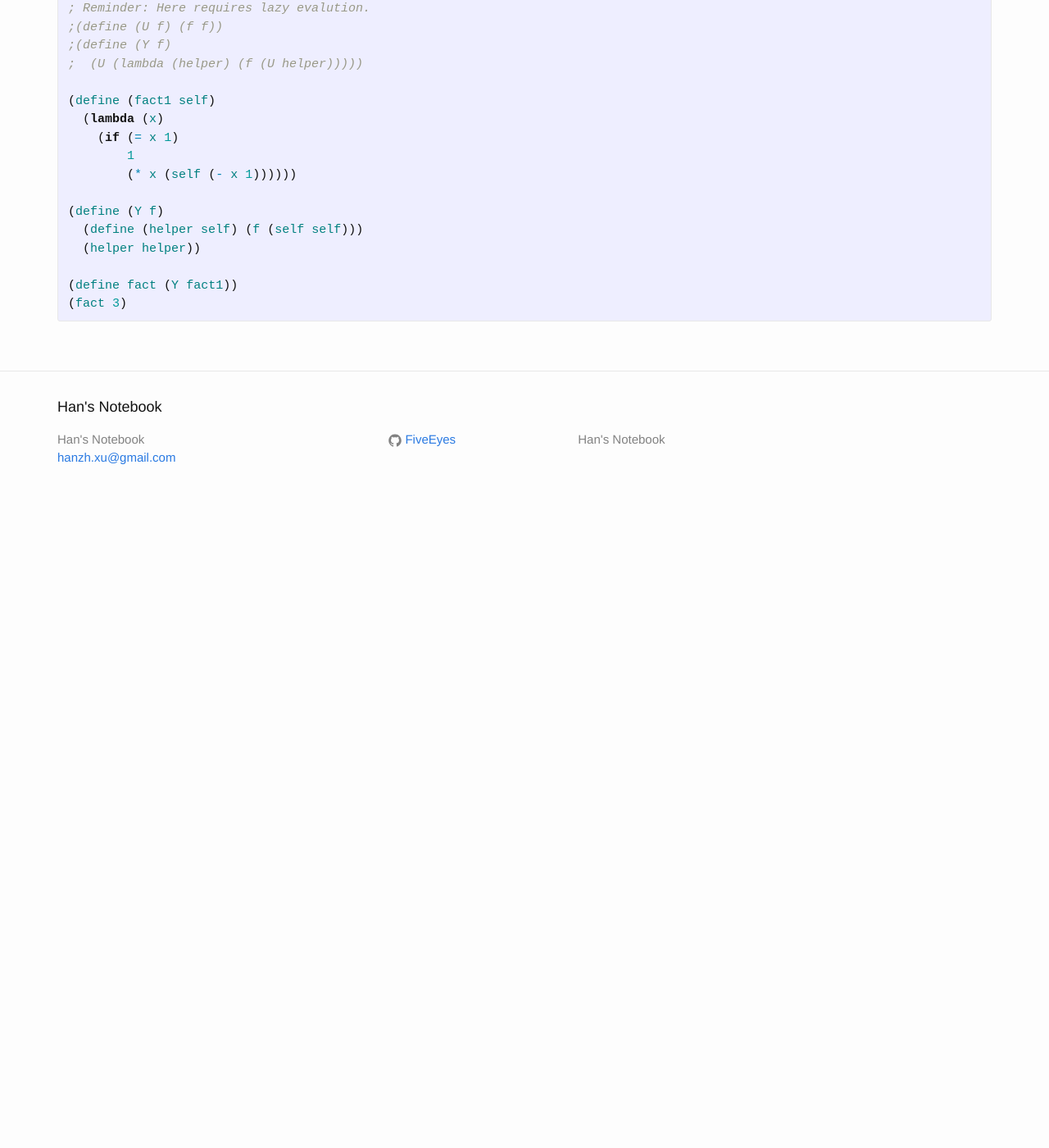
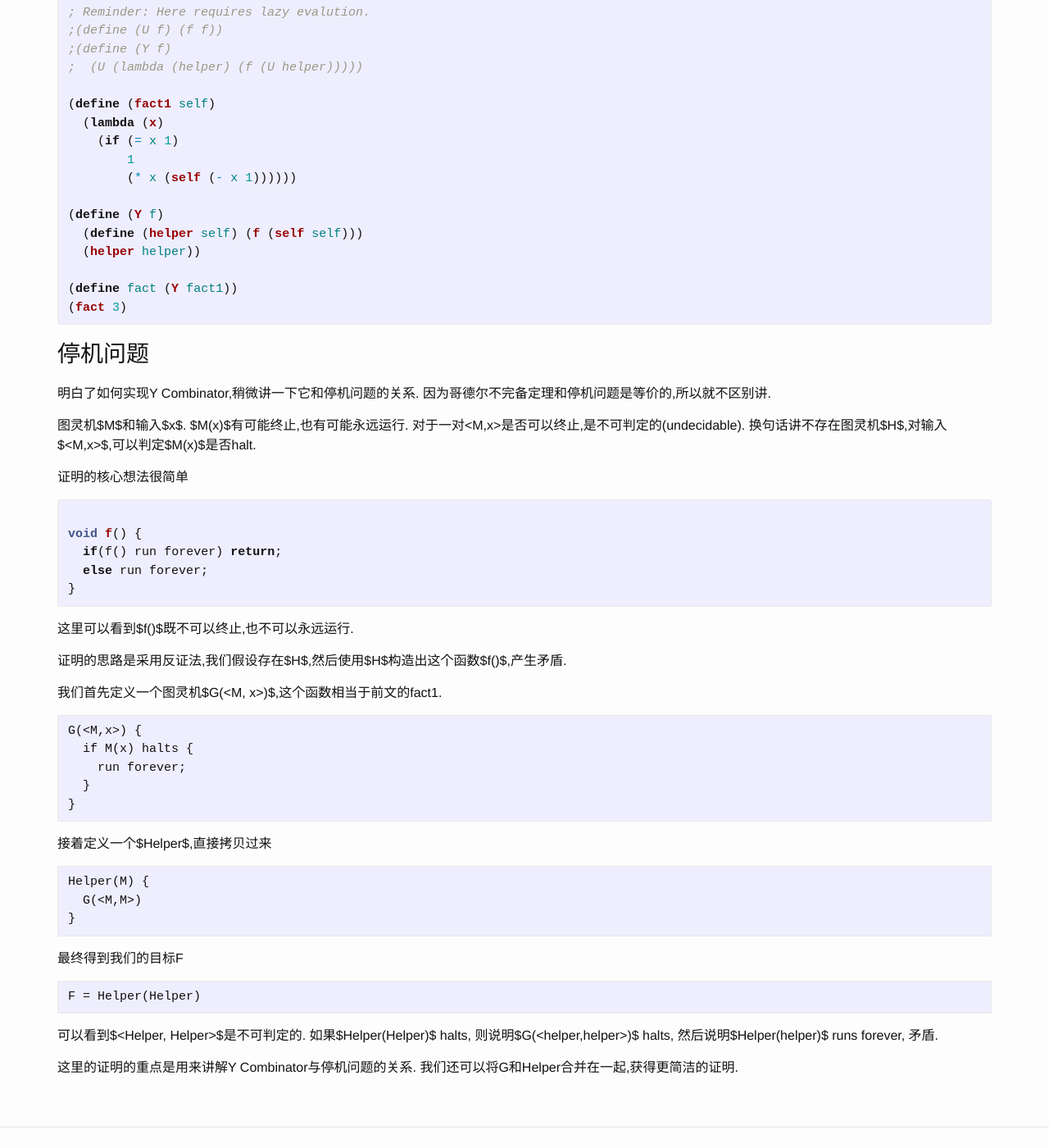
Before and after one commit to FiveEyes/FiveEyes.github.io, a Jekyll site: the page built from _posts/2018-04-07-Y-Combinator.md, in a window 1280 px wide and 1400 px high, scrolled down 2366 px. Shown: the whole window at 82% size. Built offline with Jekyll 4.4.1, drawn with Linux system fonts in a browser that asks for light colours; before the commit the page ends 2996 px from its top, so only the background shows below that; some of the changed text lies outside the part shown.

Commit message:
Update 2018-04-07-Y-Combinator.md

````diff
--- a/_posts/2018-04-07-Y-Combinator.md
+++ b/_posts/2018-04-07-Y-Combinator.md
@@ -25,12 +25,12 @@ void f() {
 
 然而这个问题一个技术核心就是,不能使用递归结构来构造函数,简单讲就是一个函数必须先定义再调用,不能在定义内部调用自身. 那么Y Combinator就是用来解决这个问题的技术.
 
-因为对哲学兴趣不大,所以纯粹从技术的角度来讲解如何实现Y Combinator.
+这里纯粹从技术的角度来讲解如何实现Y Combinator.
 
 ## 介绍Y Combinator
 
 遵循Y Combinator的惯例,我们使用fact来做演示. 首先写一个最简单版本,既然不允许调用,那么就把自己作为参数传进去.
-{% highlight lisp %}
+{% highlight Racket %}
 ; fact self x = if x == 1 then 1 else fact (x - 1)
 ; fact0 self x = if x == 1 then 1 else self self (x - 1)
 ; fact = fact0 fact0
@@ -46,7 +46,7 @@ void f() {
 (fact 3)
 {% endhighlight %}
 这个版本倒没什么问题,但我们希望把最后一行的((self self) (- x 1))变成(self (- x 1)). 也就是说我们希望传进来的self是fact而非fact0
-{% highlight lisp %}
+{% highlight Racket %}
 ; fact1 self x = if x == 1 then 1 else self (x - 1)
 ; fact = fact1 fact
 (define (fact1 self)
@@ -74,12 +74,12 @@
 
 我们观察一下fact0的特点.
   * 首先, fact0是一个函数到函数的映射.
-  * 其次, 至始至终, 他永远只用到了fact0 -> fact这一对映射.
+  * 其次, 至始至终, 他永远只用到了```fact0 -> fact```这一对映射.
 
-换句话讲,我们可以实现一个假的fact0,只需要让他满足fact0 -> fact这个映射就可以了.现在我们称这个函数叫```helper```,我们的目标是实现```fact = helper helper```.
+换句话讲,我们可以实现一个假的```fact0```,只需要让他满足```fact0 -> fact```这个映射就可以了.现在我们称这个函数叫```helper```,我们的目标是实现```fact = helper helper```.
 
 接下来的工作就简单了,
-helper的参数是helper, 他需要返回fact, 而刚好```fact = helper helper```. 然后我们得到了```helper self = self self```. 这个是错的, 因为这个相当于```f x = f x```.
+```helper```的参数是```helper```, 他需要返回```fact```, 而刚好```fact = helper helper```. 然后我们得到了```helper self = self self```. 这个是错的, 因为这个相当于```f x = f x```.
 
 这时候我们发现题目里还有一个叫```fact1```的没有用到, 而刚好```fact = fact1 (helper helper)```. 这次终于对了,其实是我用玄学凑出来的,2333.
 
@@ -87,7 +87,7 @@
 ```
 helper self = fact1 (self self)
 ```
-这个函数满足了 fact = helper helper的需求,如果仔细观察,会发现这一步其实讲递归嵌套了进去,所以这里需要lazy evaluation才可以正常运行. 否则(self self)会无限递归
+这个函数满足了```fact = helper helper```的需求,如果仔细观察,会发现这一步其实讲递归嵌套了进去,所以这里需要lazy evaluation才可以正常运行. 否则```(self self)```会无限递归
 
 那么接下来最简单的一步
 ```
@@ -95,7 +95,7 @@ fact = helper helper
 ```
 
 最终代码:
-{% highlight lisp %}
+{% highlight Racket %}
 #lang lazy
 ; Reminder: Here requires lazy evalution.
 ;(define (U f) (f f))
@@ -115,3 +115,44 @@ fact = helper helper
 (define fact (Y fact1))
 (fact 3)
 {% endhighlight %}
+
+## 停机问题
+
+明白了如何实现Y Combinator,稍微讲一下它和停机问题的关系. 因为哥德尔不完备定理和停机问题是等价的,所以就不区别讲.
+
+图灵机$M$和输入$x$. $M(x)$有可能终止,也有可能永远运行. 对于一对<M,x>是否可以终止,是不可判定的(undecidable). 换句话讲不存在图灵机$H$,对输入$<M,x>$,可以判定$M(x)$是否halt.
+
+证明的核心想法很简单
+{% highlight C %}
+void f() {
+  if(f() run forever) return;
+  else run forever;
+}
+{% endhighlight %}
+这里可以看到$f()$既不可以终止,也不可以永远运行.
+
+证明的思路是采用反证法,我们假设存在$H$,然后使用$H$构造出这个函数$f()$,产生矛盾.
+
+我们首先定义一个图灵机$G(<M, x>)$,这个函数相当于前文的fact1.
+```
+G(<M,x>) {
+  if M(x) halts {
+    run forever;
+  }
+}
+```
+
+接着定义一个$Helper$,直接拷贝过来
+```
+Helper(M) {
+  G(<M,M>)
+}
+```
+最终得到我们的目标F
+```
+F = Helper(Helper)
+```
+可以看到$<Helper, Helper>$是不可判定的.
+如果$Helper(Helper)$ halts, 则说明$G(<helper,helper>)$ halts, 然后说明$Helper(helper)$ runs forever, 矛盾.
+
+这里的证明的重点是用来讲解Y Combinator与停机问题的关系. 我们还可以将G和Helper合并在一起,获得更简洁的证明.
````
